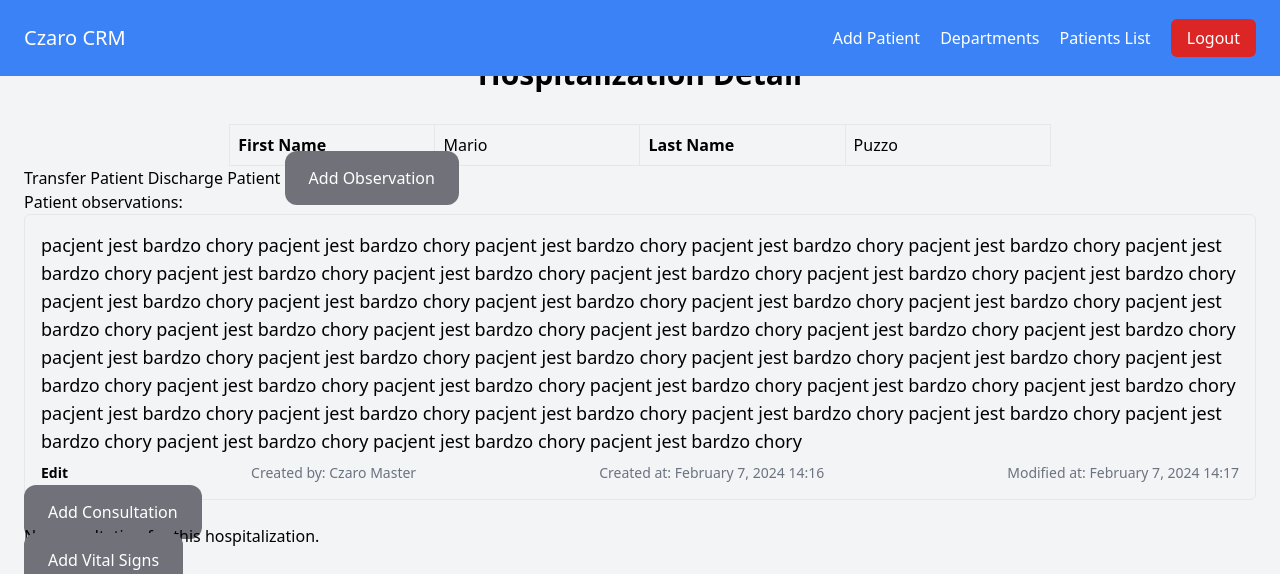
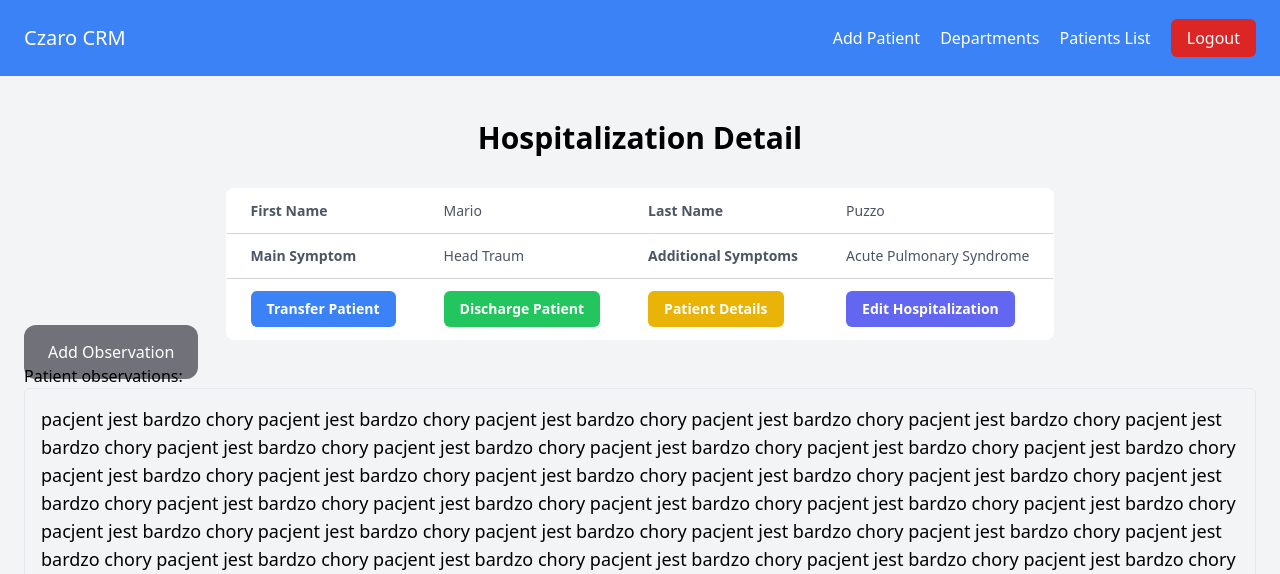
Before and after one commit to MrCzaro/Czaro_CRM, a Django app: page /department/639650cd-fb10-4b58-b911-fa2c75029d8b/hospitalization/ in a window 1280 px wide. Shown: the top 574 px of the page. Run offline with Django 5.2, Linux system fonts and the light colour scheme; a user stored in the database is signed in; data comes from the database, SQL or seed files in the repository; both versions use the stored data as it was after the commit; some libraries are stand-ins or nearby versions.

Commit message:
Update 14/2/24

```diff
--- a/templates/hospitalization_detail.html
+++ b/templates/hospitalization_detail.html
@@ -4,29 +4,48 @@
 {% block content %}
 
 
-    <h1 class="p-8 text-3xl font-bold text-center">{{ title }}</h1>
+<h1 class="p-8 text-3xl font-bold text-center mt-16">{{ title }}</h1>
+
+<div class="flex justify-center">
+    <table class="min-w-max w-2/3 bg-white border border-gray-300 rounded-lg overflow-hidden">
+        <tbody class="text-gray-600 text-sm font-light">
+                <tr class="border-b border-gray-300 hover:bg-gray-100">
+                    <td class="py-3 px-6 text-left font-bold">First Name</td>
+                    <td class="py-3 px-6 text-left">{{ hospitalization.patient.first_name }}</td>
+                    <td class="py-3 px-6 text-left font-bold">Last Name</td>
+                    <td class="py-3 px-6 text-left">{{ hospitalization.patient.last_name }}</td>
+                </tr>
+
+                <tr class="border-b border-gray-300 hover:bg-gray-100">
+                    <td class="py-3 px-6 text-left font-bold">Main Symptom</td>
+                    <td class="py-3 px-6 text-left">{{ hospitalization.main_symptom }}</td>
+                    <td class="py-3 px-6 text-left font-bold">Additional Symptoms</td>
+                    <td class="py-3 px-6 text-left">{{ hospitalization.additional_symptoms }}</td>
+                </tr>
+
+                <tr class="border-b border-gray-300 hover:bg-gray-100">
+                    <td class="py-3 px-6 text-left font-bold">
+                        <a href="{% url 'department:transfer' hospitalization.patient.id hospitalization.id %}" class="inline-block px-4 py-2 bg-blue-500 text-white rounded-md hover:bg-blue-600">Transfer Patient</a>
+                    </td>
+                    <td class="py-3 px-6 text-left font-bold">
+                        <a href="{% url 'department:discharge' hospitalization.id %}" class="inline-block px-4 py-2 bg-green-500 text-white rounded-md hover:bg-green-600">Discharge Patient</a>
+                    </td>
+                    <td class="py-3 px-6 text-left font-bold">
+                        <a href="#" class="inline-block px-4 py-2 bg-yellow-500 text-white rounded-md hover:bg-yellow-600">Patient Details</a>
+                    </td>
+                    <td class="py-3 px-6 text-left font-bold">
+                        <a href="#" class="inline-block px-4 py-2 bg-indigo-500 text-white rounded-md hover:bg-indigo-600">Edit Hospitalization</a>
+                    </td>
+                </tr>
+              </tbody>
+            </table>
+        </div>
 
 
-    <div class="flex justify-center">
-        <table class="table-fixed w-2/3 border">
-            <tbody>
-                <tr>
-                    <td class="border p-2 font-bold">First Name</td>
-                    <td class="border p-2">{{ hospitalization.patient.first_name }}</td>
-                    <td class="border p-2 font-bold">Last Name</td>
-                    <td class="border p-2">{{ hospitalization.patient.last_name }}</td>
-                </tr>
 
 
-            </tbody>
-        </table>
 
-    </div>
-    <a href="{% url 'department:transfer' hospitalization.patient.id hospitalization.id %}">Transfer Patient</a>
-    <a href="{% url 'department:discharge' hospitalization.id %}">Discharge Patient</a>
-
-
-    <a href="{% url 'department:observation_create'  hospitalization.patient.id hospitalization.id%}" class="py-4 px-6 bg-zinc-500 rounded-xl text-white">Add Observation</a>
+<a href="{% url 'department:observation_create'  hospitalization.patient.id hospitalization.id%}" class="py-4 px-6 bg-zinc-500 rounded-xl text-white">Add Observation</a>
         {% if observations %}
         <h2>Patient observations:</h2>
         <ul>
```
Also changed, not shown: db.sqlite3.
